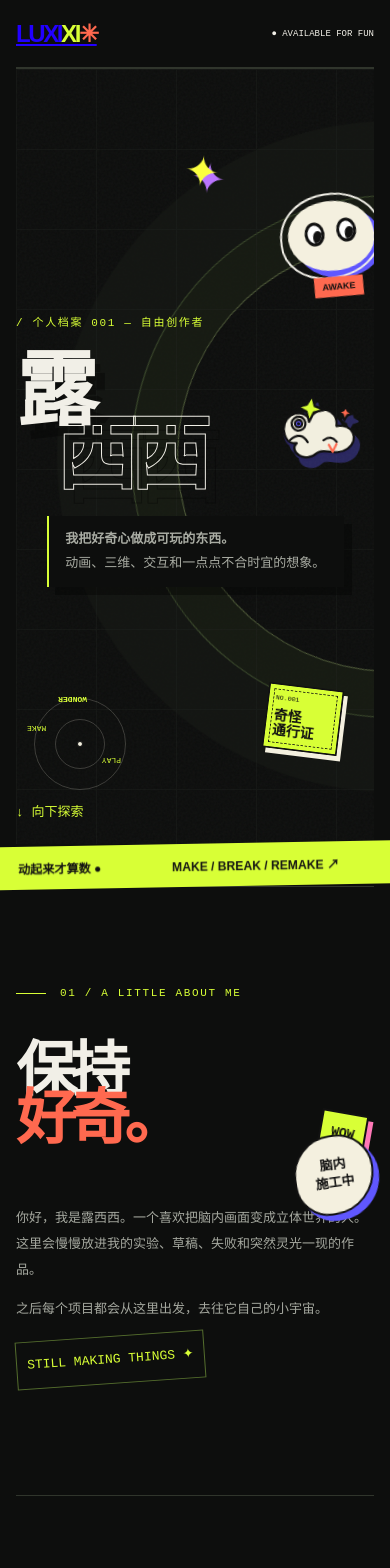
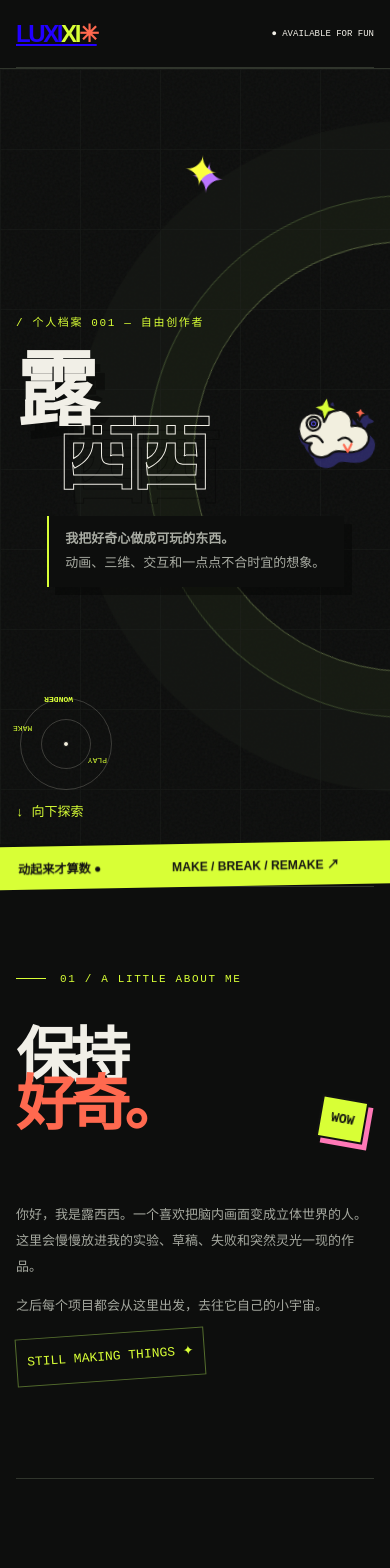
Before and after one commit to liluu0/luxixi, a Vue app: page / in a window 390 px wide. Shown: the top 1568 px of the page. Built offline with nearby package versions, Linux system fonts and the light colour scheme.

Commit message:
优化首页移动端布局、贴纸显隐及留言区对齐

```diff
--- a/src/components/ContactSection.vue
+++ b/src/components/ContactSection.vue
@@ -75,7 +75,8 @@ button{align-self:flex-start;padding:12px 24px;background:#24291e;border:1px sol
 .copy-feedback{min-height:24px;color:var(--acid);line-height:1.6}
 .copy{width:auto;text-align:center;min-height:28px;display:inline-grid;place-items:center;flex:0 0 auto}
 .message-count{align-self:flex-end;color:#a5a89f;font-size:11px;margin-top:-12px}
-.form-note{color:#a5a89f;line-height:1.8;min-height:40px}
+.contact-form > button[type="submit"]{align-self:center}
+.form-note{color:#a5a89f;line-height:1.8;min-height:40px;text-align:center}
 button:focus-visible{outline:2px solid var(--acid);outline-offset:4px}
 .contact-title-trigger:hover,.contact-title-trigger:focus-visible,.contact-title-trigger.active{background:transparent;color:var(--acid);transform:translate(5px,-3px) rotate(-2deg)}
 .contact-title-trigger:focus-visible{outline:2px solid var(--acid);outline-offset:7px}
@@ -105,4 +106,9 @@ button:focus-visible{outline:2px solid var(--acid);outline-offset:4px}
 @keyframes runner-hello{0%,100%{transform:translateY(0) rotate(-7deg)}35%{transform:translate(-5px,-15px) rotate(8deg)}70%{transform:translate(3px,-5px) rotate(-12deg)}}
 @media(max-width:700px){.contact h2{font-size:clamp(27px,7.2vw,36px)}.contact-title-row{gap:14px}.runner-button{width:82px;height:78px;top:50px}.contact-details{margin-top:65px}}
 @media(prefers-reduced-motion:reduce){.contact-word,.runner-button>span{transition:none}.runner-button .contact-runner,.runner-button:hover .contact-runner,.runner-button:focus-visible .contact-runner,.runner-button.playing .contact-runner{animation:none}.contact-title-trigger:hover .contact-word,.contact-title-trigger:focus-visible .contact-word,.contact-title-trigger.greeting .contact-word{transform:none}}
+@media (max-width: 700px) {
+  .contact-title-row .contact-badge {
+    display: none;
+  }
+}
 </style>
--- a/src/components/HomePage.vue
+++ b/src/components/HomePage.vue
@@ -200,4 +200,31 @@ onUnmounted(()=>observer?.disconnect())
 .works-lettering:hover span:nth-child(3){transform:translateY(-3px) rotate(5deg)}
 @media(max-width:700px){.works-lettering{font-size:clamp(40px,12vw,60px)}}
 @media(prefers-reduced-motion:reduce){.works-lettering span{transition:none}.works-lettering:hover span{transform:none}}
+
+.about {
+  padding-block: 110px;
+}
+
+@media (max-width: 700px) {
+  .about {
+    padding-block: 80px;
+  }
+
+  .hero .sticker-eye,
+  .hero .sticker-ticket,
+  .copy .mini-sticker-note {
+    display: none;
+  }
+
+  /* Extend the backdrop to both edges while keeping the content gutter. */
+  .hero.wrap {
+    width: 100%;
+    padding-inline: 16px;
+  }
+
+  .hero .scroll {
+    left: 16px;
+  }
+
+}
 </style>
```
